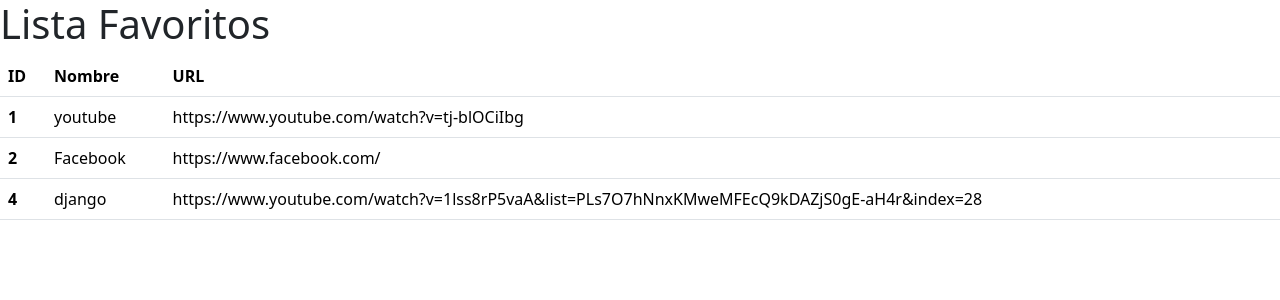
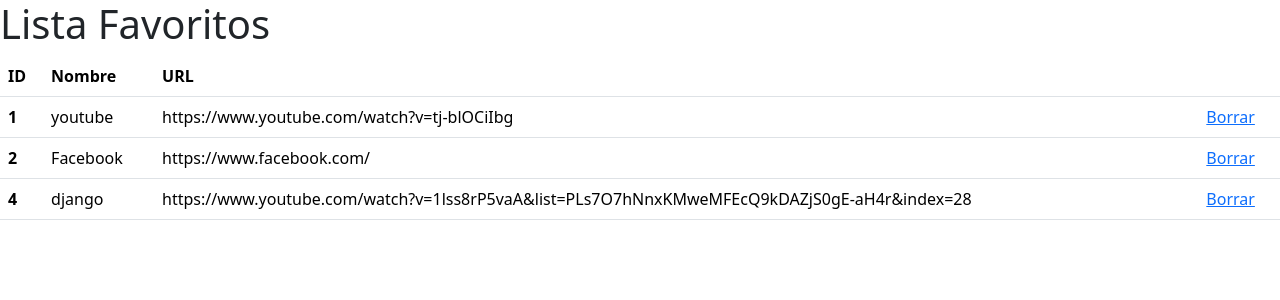
Before and after one commit to JoryerJL/djangopractica1, a Django app: page / in a window 1280 px wide. Shown: the top 300 px of the page. Run offline with Django 5.2, Linux system fonts and the light colour scheme; data comes from the database, SQL or seed files in the repository; both versions use the stored data as it was after the commit.

Commit message:
add btn borrar

```diff
--- a/Proyecto/djangobasico/favoritos/templates/favoritos/lista.html
+++ b/Proyecto/djangobasico/favoritos/templates/favoritos/lista.html
@@ -14,6 +14,7 @@
             <th scope="col">ID</th>
             <th scope="col">Nombre</th>
             <th scope="col">URL</th>
+            <th scope="col"></th>
         </tr>
         </thead>
         <tbody>
@@ -22,6 +23,7 @@
                 <th scope="row">{{ favorito.id }}</th>
                 <td>{{ favorito.nombre }}</td>
                 <td>{{ favorito.url }}</td>
+                <td> <a href="{% url 'favoritos:borrar' favorito.pk %}">Borrar</a> </td>
                 </tr>
             {% endfor %}
         </tbody>
--- a/Proyecto/djangobasico/favoritos/urls.py
+++ b/Proyecto/djangobasico/favoritos/urls.py
@@ -1,7 +1,8 @@
 from django.urls import path, include
 from .views import *
-
+app_name = 'favoritos'
 urlpatterns = [
     path('', index_favoritos),
     path('crear/', crear_favorito),
+    path('borrar/<int:pk>', borrar_favorito, name="borrar"),
 ]
--- a/Proyecto/djangobasico/favoritos/views.py
+++ b/Proyecto/djangobasico/favoritos/views.py
@@ -27,3 +27,7 @@
         'form': form
     }
     return render(request, 'favoritos/crear.html', context)
+
+def borrar_favorito(request, pk):
+    Favoritos.objects.get(pk=pk).delete()
+    return index_favoritos(request)
```
Also changed, not shown: Proyecto/djangobasico/db.sqlite3.
